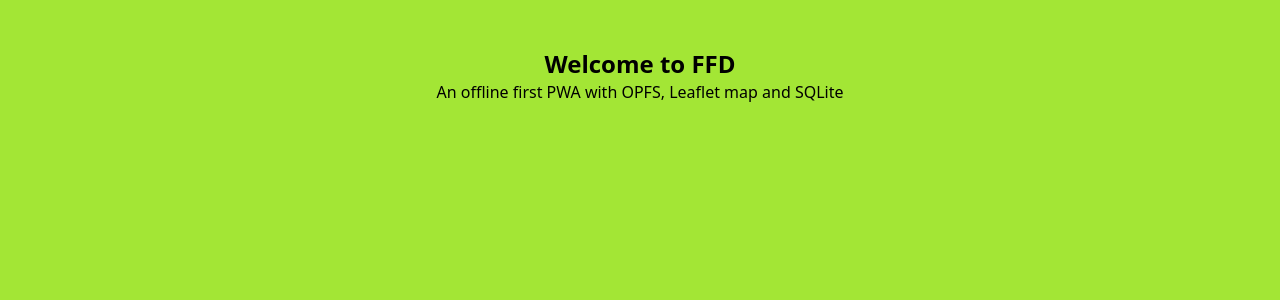
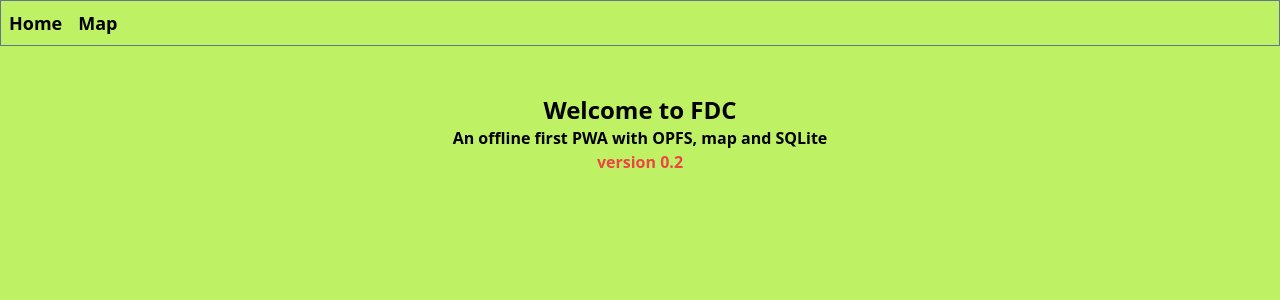
Before and after one commit to fg5002/B01, a SvelteKit app: page / in a window 1280 px wide. Shown: the top 300 px of the page. Built offline with nearby package versions, Linux system fonts and the light colour scheme.

Commit message:
Leaflet base map implemented

```diff
--- a/package.json
+++ b/package.json
@@ -28,6 +28,7 @@
 		"vite": "^5.0.3"
 	},
 	"dependencies": {
+		"leaflet": "^1.9.4",
 		"sqlocal": "^0.12.0"
 	}
 }
--- /dev/null
+++ b/src/lib/Leaflet.svelte
@@ -0,0 +1,54 @@
+<script>
+  import 'leaflet/dist/leaflet.css';
+  import L from 'leaflet';
+  import { onMount, setContext } from 'svelte'
+
+	let {
+		mapState,
+    onMapStateChange,
+		children
+	} = $props();
+
+	let mapContainer = $state();
+	let map = $state();
+  let currentMapState = $state(mapState);
+
+  setContext('map', {getMap: ()=> map});
+
+  const latLngToLatlngArray = (a)=> [a.lat, a.lng].map(c=>parseFloat(c.toFixed(6)));
+
+  const mapStateChange = (a)=> {
+    Array.isArray(a) ? currentMapState.center = a : currentMapState.zoom = a;
+		onMapStateChange(currentMapState);
+	}
+
+  $effect(()=>{
+    $inspect(JSON.stringify(currentMapState));
+  });
+
+  onMount(()=> {
+    map = L.map(mapContainer, {
+      center: mapState.center,
+      zoom: mapState.zoom
+    })
+    .on('dragend', ()=> mapStateChange(latLngToLatlngArray(map.getCenter())))
+    .on('zoomend', ()=> mapStateChange(map.getZoom()));
+
+    L.tileLayer('https://tile.openstreetmap.org/{z}/{x}/{y}.png', {
+      minZoom: 7,
+      maxZoom: 19,
+      attribution: '&copy; OpenstreetMap',
+      crossOrigin : true
+    }).addTo(map);
+
+    return ()=> {
+      map?.remove();
+      map = undefined;
+    };
+	});
+
+</script>
+
+<div class="w-full h-full z-1000" bind:this={mapContainer}>
+	{@render children?.()};
+</div>;
--- /dev/null
+++ b/src/lib/Navbar.svelte
@@ -0,0 +1,11 @@
+<script>
+  import { base } from '$app/paths';
+
+</script>
+
+<div class="flex items-center justify-between p-2 text-lg font-bold border shadow-xl bg-lime-300 border-slate-500">
+  <nav class="flex items-center gap-4">
+    <a href="{base}/">Home</a>
+    <a href="{base}/map">Map</a>
+  </nav>
+</div>
--- /dev/null
+++ b/src/lib/store.js
@@ -0,0 +1,3 @@
+import {writable} from 'svelte/store';
+
+export const mapState = writable({center: [47.391457,19.03352], zoom: 16});
--- a/src/routes/+layout.svelte
+++ b/src/routes/+layout.svelte
@@ -1,6 +1,11 @@
 <script>
 	import '../app.css';
 	let { children } = $props();
+	import Navbar from '$lib/Navbar.svelte';
 </script>
 
-{@render children()}
+
+<div class="flex flex-col justify-start w-screen h-screen">
+	<Navbar/>
+	{@render children()}
+</div>
--- a/src/routes/+page.svelte
+++ b/src/routes/+page.svelte
@@ -1,4 +1,6 @@
-<div class="flex flex-col items-center h-screen p-12 bg-lime-400">
-  <h1 class="text-2xl font-bold ">Welcome to FFD</h1>
-  <p>An offline first PWA with OPFS, Leaflet map and SQLite</p>
+<div class="flex flex-col items-center h-screen p-12 font-bold bg-lime-300">
+  <h1 class="text-2xl ">Welcome to FDC</h1>
+  <div>An offline first PWA with OPFS, map and SQLite</div>
+  <div class="text-red-500 ">version 0.2</div>
+
 </div>
--- /dev/null
+++ b/src/routes/map/+page.js
@@ -0,0 +1 @@
+export const prerender = false;
--- /dev/null
+++ b/src/routes/map/+page.svelte
@@ -0,0 +1,15 @@
+<script>
+  import Leaflet from "$lib/Leaflet.svelte"
+  import {mapState} from '$lib/store';
+
+  const handleMessage = (d)=> {
+    $mapState = d
+    console.log(JSON.stringify($mapState))
+  }
+
+</script>
+
+<Leaflet
+  mapState = {$mapState}
+  onMapStateChange = {handleMessage}
+></Leaflet>
```
Also changed, not shown: 1 other file (tests, documents, lock files or other folders).
